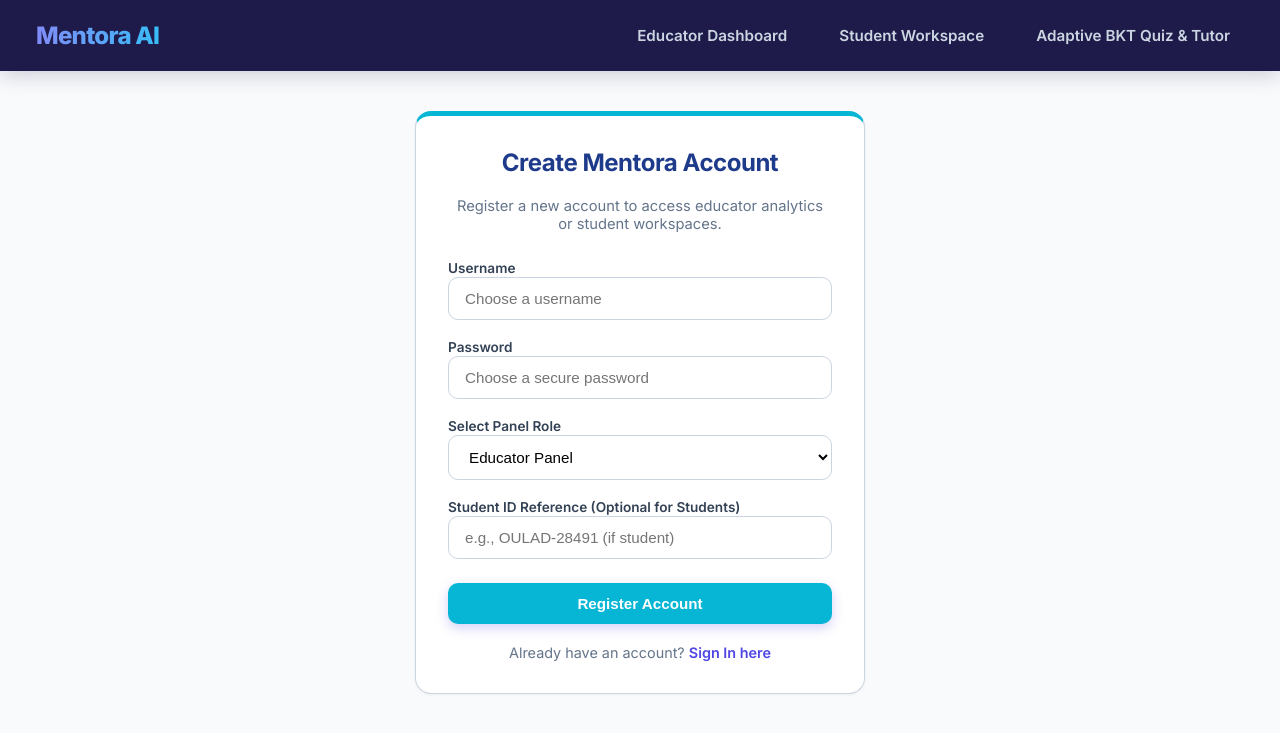
After one commit to tiwavi/mentora-ai, a Flask app: page /register in a window 1280 px wide. The commit adds this page. Shown: the top 733 px of the page. Run offline with Flask 3, Linux system fonts and the light colour scheme.

Commit message:
[Auth] Add user registration route and template for new educators and students

```diff
--- a/app.py
+++ b/app.py
@@ -310,6 +310,32 @@ def tutor_chat():
     except Exception as e:
         return jsonify({"status": "error", "message": str(e)}), 400
 
+@app.route('/register', methods=['GET', 'POST'])
+def register_page():
+    if request.method == 'POST':
+        username = request.form.get('username', '').strip()
+        password = request.form.get('password', '').strip()
+        role = request.form.get('role', 'student')
+        student_id_ref = request.form.get('student_id_ref', '').strip() or None
+
+        if not username or not password:
+            flash('Username and password are required.', 'danger')
+            return redirect(url_for('register_page'))
+
+        existing_user = User.query.filter_by(username=username).first()
+        if existing_user:
+            flash('Username already exists. Please choose another or log in.', 'danger')
+            return redirect(url_for('register_page'))
+
+        hashed_pwd = generate_password_hash(password)
+        new_user = User(username=username, password_hash=hashed_pwd, role=role, student_id_ref=student_id_ref)
+        db.session.add(new_user)
+        db.session.commit()
+
+        flash('Registration successful! Please log in with your new credentials.', 'success')
+        return redirect(url_for('login_page'))
+
+    return render_template('register.html')
 
 if __name__ == '__main__':
     init_db()
--- /dev/null
+++ b/web/templates/register.html
@@ -0,0 +1,49 @@
+{% extends "base.html" %}
+
+{% block content %}
+<div style="max-width: 450px; margin: 40px auto;">
+    <div class="card-box" style="border-top: 5px solid #06b6d4;">
+        <h2 style="margin-top: 0; color: #1e3a8a; text-align: center;">Create Mentora Account</h2>
+        <p style="color: #64748b; text-align: center; font-size: 0.92rem; margin-bottom: 24px;">
+            Register a new account to access educator analytics or student workspaces.
+        </p>
+
+        {% with messages = get_flashed_messages(with_categories=true) %}
+            {% if messages %}
+                {% for category, message in messages %}
+                    <div class="feedback-box alert-danger-custom" style="display: block; margin-bottom: 16px;">
+                        {{ message }}
+                    </div>
+                {% endfor %}
+            {% endif %}
+        {% endwith %}
+
+        <form method="POST" action="/register" style="display: flex; flex-direction: column; gap: 16px;">
+            <div>
+                <label style="font-size: 0.85rem; font-weight: 600; color: #334155;">Username</label>
+                <input type="text" name="username" class="search-input" style="width: 100%; box-sizing: border-box;" placeholder="Choose a username" required>
+            </div>
+            <div>
+                <label style="font-size: 0.85rem; font-weight: 600; color: #334155;">Password</label>
+                <input type="password" name="password" class="search-input" style="width: 100%; box-sizing: border-box;" placeholder="Choose a secure password" required>
+            </div>
+            <div>
+                <label style="font-size: 0.85rem; font-weight: 600; color: #334155;">Select Panel Role</label>
+                <select name="role" class="filter-select" style="width: 100%; box-sizing: border-box;">
+                    <option value="educator">Educator Panel</option>
+                    <option value="student">Student Panel</option>
+                </select>
+            </div>
+            <div>
+                <label style="font-size: 0.85rem; font-weight: 600; color: #334155;">Student ID Reference (Optional for Students)</label>
+                <input type="text" name="student_id_ref" class="search-input" style="width: 100%; box-sizing: border-box;" placeholder="e.g., OULAD-28491 (if student)">
+            </div>
+            <button type="submit" class="next-btn" style="width: 100%; margin-top: 8px; padding: 12px; background: #06b6d4;">Register Account</button>
+        </form>
+
+        <div style="margin-top: 20px; text-align: center; font-size: 0.9rem; color: #64748b;">
+            Already have an account? <a href="/login" style="color: #4f46e5; font-weight: 600; text-decoration: none;">Sign In here</a>
+        </div>
+    </div>
+</div>
+{% endblock %}
```
Also changed, not shown: web/templates/login.html (+6 -2 lines).
